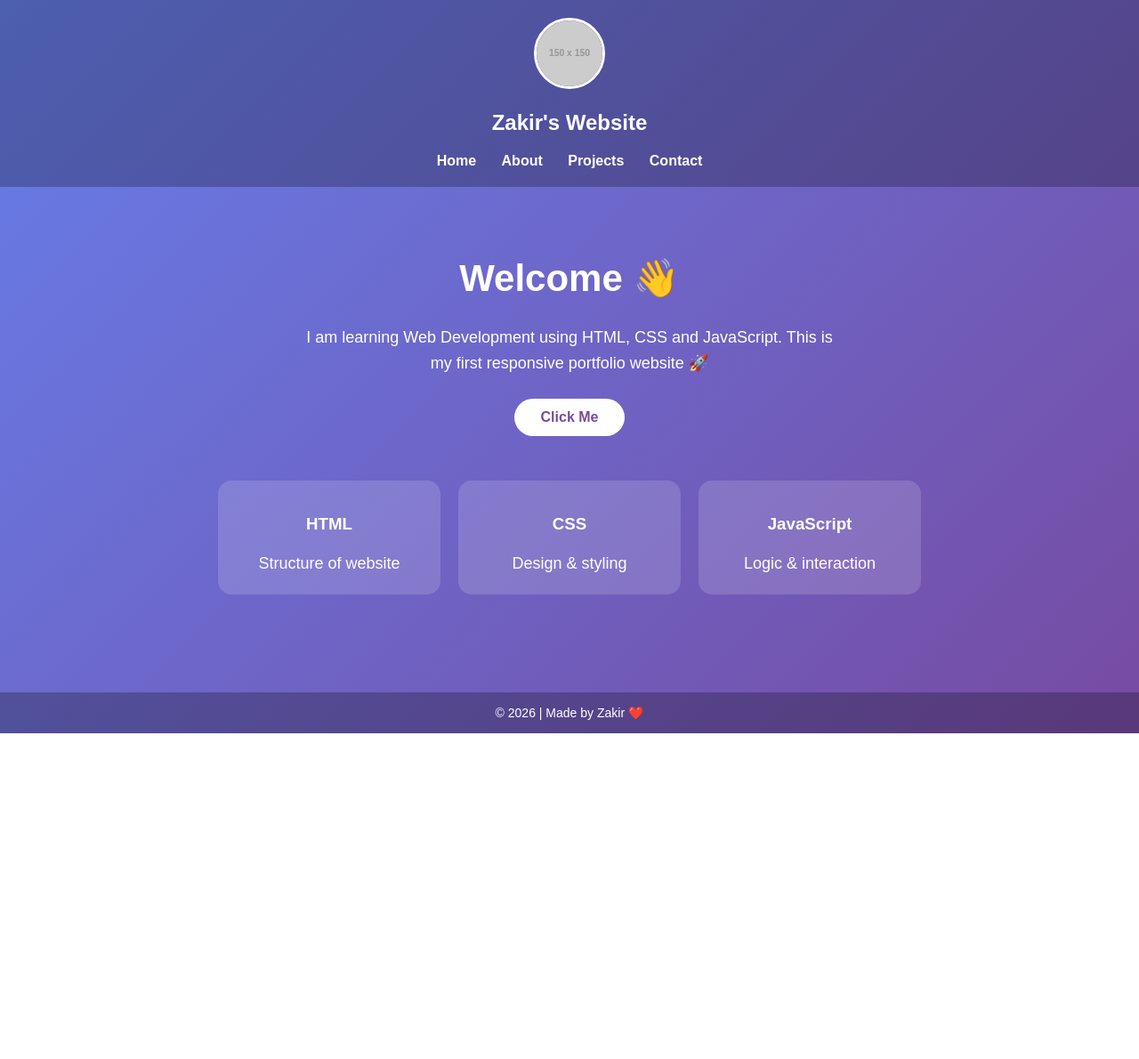
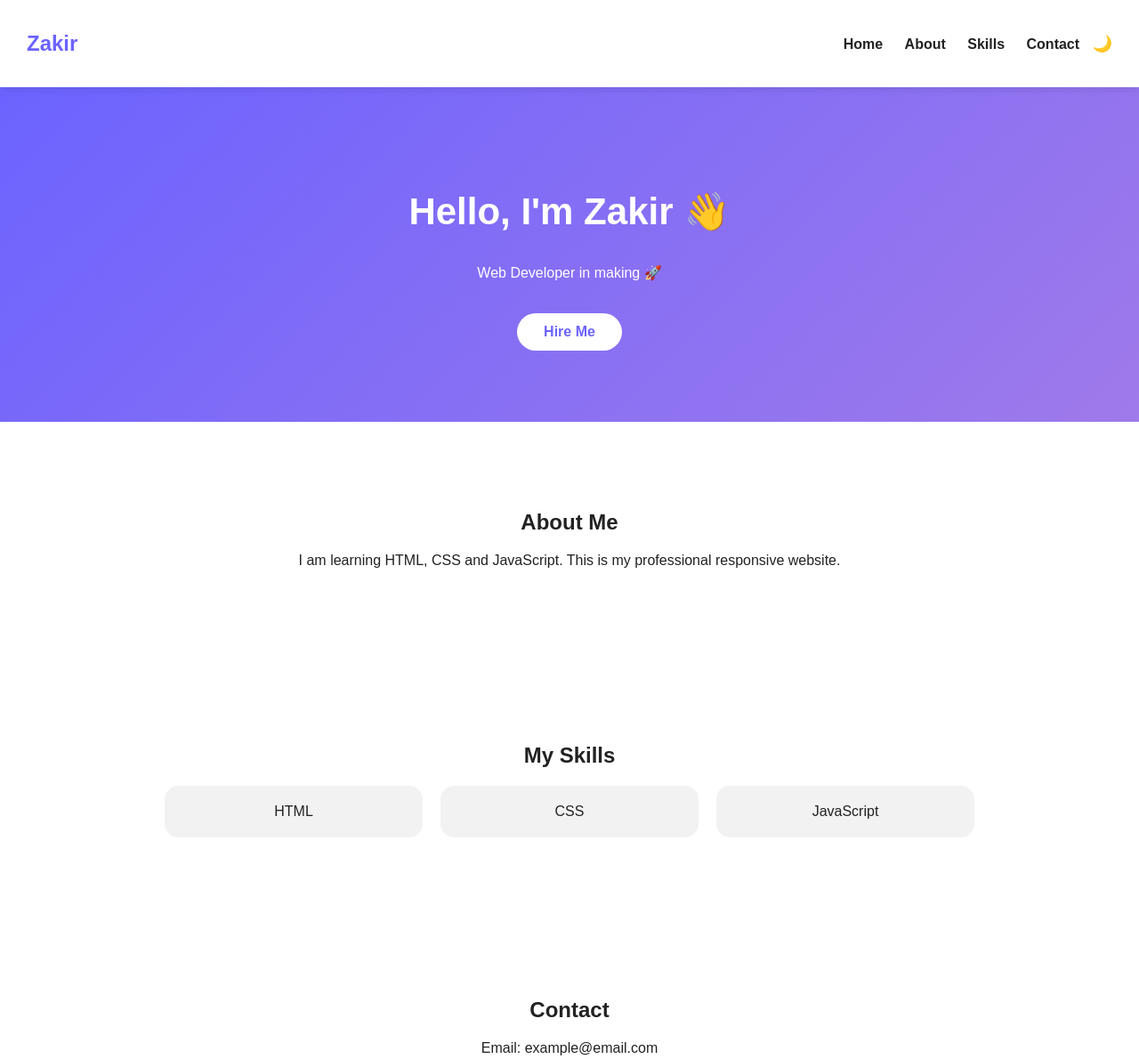
Before and after one commit to shabbarpathanuae-debug/my-website, a plain HTML site: page index.html in a window 1280 px wide. Shown: the top 1190 px of the page at 89% size. Before the commit the page ends 824 px from the top, so only its background shows below. Drawn offline with Linux system fonts and the light colour scheme; placeholder pictures from the web are drawn by us.

Commit message:
Update index.html

```diff
--- a/index.html
+++ b/index.html
@@ -2,109 +2,130 @@
 <html lang="en">
 <head>
   <meta charset="UTF-8">
-  <title>My Portfolio Website</title>
+  <title>Zakir | Professional Website</title>
+  <meta name="viewport" content="width=device-width, initial-scale=1.0">
 
   <style>
-    * {
-      box-sizing: border-box;
+    :root {
+      --bg: #ffffff;
+      --text: #222;
+      --primary: #6c63ff;
+    }
+
+    body.dark {
+      --bg: #121212;
+      --text: #f1f1f1;
+      --primary: #bb86fc;
     }
 
     body {
       margin: 0;
       font-family: Arial, sans-serif;
-      background: linear-gradient(135deg, #667eea, #764ba2);
-      color: white;
-      text-align: center;
+      background: var(--bg);
+      color: var(--text);
+      transition: 0.3s;
     }
 
     header {
-      padding: 20px;
-      background: rgba(0,0,0,0.25);
-    }
-
-    header img {
-      width: 80px;
-      border-radius: 50%;
-      border: 3px solid white;
+      position: sticky;
+      top: 0;
+      background: var(--bg);
+      box-shadow: 0 2px 10px rgba(0,0,0,0.1);
+      z-index: 100;
     }
 
     nav {
-      margin-top: 10px;
+      display: flex;
+      justify-content: space-between;
+      align-items: center;
+      padding: 15px 30px;
+    }
+
+    nav h2 {
+      color: var(--primary);
     }
 
     nav a {
-      color: white;
-      margin: 0 12px;
+      margin: 0 10px;
       text-decoration: none;
+      color: var(--text);
       font-weight: bold;
     }
 
     nav a:hover {
-      text-decoration: underline;
+      color: var(--primary);
     }
 
-    .container {
-      padding: 50px 20px;
+    .toggle {
+      cursor: pointer;
+      font-size: 18px;
     }
 
-    h1 {
+    section {
+      padding: 80px 20px;
+      text-align: center;
+      animation: fadeIn 1s ease;
+    }
+
+    .hero {
+      background: linear-gradient(135deg, #6c63ff, #9f7aea);
+      color: white;
+    }
+
+    .hero h1 {
       font-size: 42px;
     }
 
-    p {
-      max-width: 600px;
-      margin: auto;
-      line-height: 1.6;
-      font-size: 18px;
-    }
-
-    button {
-      margin-top: 25px;
+    .hero button {
+      margin-top: 20px;
       padding: 12px 30px;
       border: none;
-      border-radius: 30px;
+      border-radius: 25px;
       font-size: 16px;
-      font-weight: bold;
       cursor: pointer;
       background: white;
-      color: #764ba2;
-    }
-
-    button:hover {
-      background: #f1f1f1;
+      color: #6c63ff;
+      font-weight: bold;
     }
 
     .cards {
       display: flex;
+      justify-content: center;
       gap: 20px;
-      justify-content: center;
       flex-wrap: wrap;
-      margin-top: 50px;
     }
 
     .card {
-      background: rgba(255,255,255,0.15);
+      background: rgba(0,0,0,0.05);
       padding: 20px;
       width: 250px;
       border-radius: 15px;
+      transition: 0.3s;
+    }
+
+    .card:hover {
+      transform: translateY(-10px);
     }
 
     footer {
-      margin-top: 60px;
-      padding: 15px;
-      background: rgba(0,0,0,0.25);
+      padding: 20px;
+      background: #f1f1f1;
+      text-align: center;
       font-size: 14px;
     }
 
-    /* 📱 Mobile Responsive */
-    @media (max-width: 600px) {
-      h1 {
-        font-size: 32px;
+    body.dark footer {
+      background: #1f1f1f;
     }
 
-      nav a {
-        display: block;
-        margin: 8px 0;
+    @keyframes fadeIn {
+      from {opacity: 0; transform: translateY(20px);}
+      to {opacity: 1; transform: translateY(0);}
+    }
+
+    @media (max-width: 600px) {
+      nav {
+        flex-direction: column;
       }
     }
   </style>
@@ -113,50 +134,53 @@
 <body>
 
 <header>
-    <!-- Logo Image -->
-    <img src="https://via.placeholder.com/150" alt="Logo">
-    <h2>Zakir's Website</h2>
-
   <nav>
-      <a href="#">Home</a>
-      <a href="#">About</a>
-      <a href="#">Projects</a>
-      <a href="#">Contact</a>
+    <h2>Zakir</h2>
+    <div>
+      <a href="#home">Home</a>
+      <a href="#about">About</a>
+      <a href="#skills">Skills</a>
+      <a href="#contact">Contact</a>
+      <span class="toggle" onclick="toggleMode()">🌙</span>
+    </div>
   </nav>
 </header>
 
-  <div class="container">
-    <h1>Welcome 👋</h1>
+<section id="home" class="hero">
+  <h1>Hello, I'm Zakir 👋</h1>
+  <p>Web Developer in making 🚀</p>
+  <button onclick="alert('Thanks for visiting!')">Hire Me</button>
+</section>
+
+<section id="about">
+  <h2>About Me</h2>
   <p>
-      I am learning Web Development using HTML, CSS and JavaScript.
-      This is my first responsive portfolio website 🚀
+    I am learning HTML, CSS and JavaScript.
+    This is my professional responsive website.
   </p>
+</section>
 
-    <button onclick="showMessage()">Click Me</button>
+<section id="skills">
+  <h2>My Skills</h2>
+  <div class="cards">
+    <div class="card">HTML</div>
+    <div class="card">CSS</div>
+    <div class="card">JavaScript</div>
+  </div>
+</section>
 
-    <div class="cards">
-      <div class="card">
-        <h3>HTML</h3>
-        <p>Structure of website</p>
-      </div>
-      <div class="card">
-        <h3>CSS</h3>
-        <p>Design & styling</p>
-      </div>
-      <div class="card">
-        <h3>JavaScript</h3>
-        <p>Logic & interaction</p>
-      </div>
-    </div>
-  </div>
+<section id="contact">
+  <h2>Contact</h2>
+  <p>Email: example@email.com</p>
+</section>
 
 <footer>
-    © 2026 | Made by Zakir ❤️
+  © 2026 | Zakir | All Rights Reserved
 </footer>
 
 <script>
-    function showMessage() {
-      alert("🎉 Button clicked! JavaScript is working!");
+  function toggleMode() {
+    document.body.classList.toggle("dark");
   }
 </script>
 
```
Lines whose indentation alone changed are shown as unchanged.
